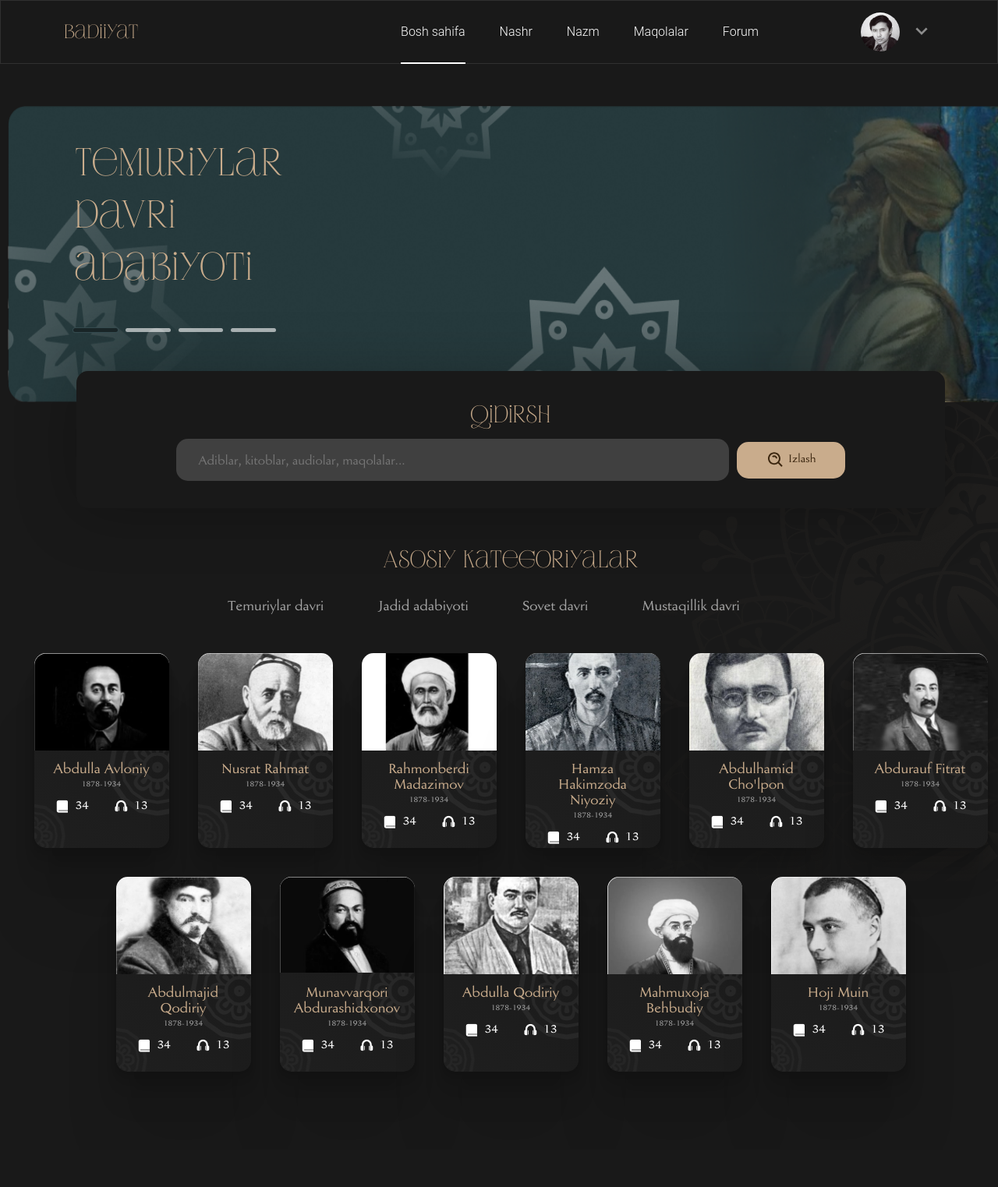
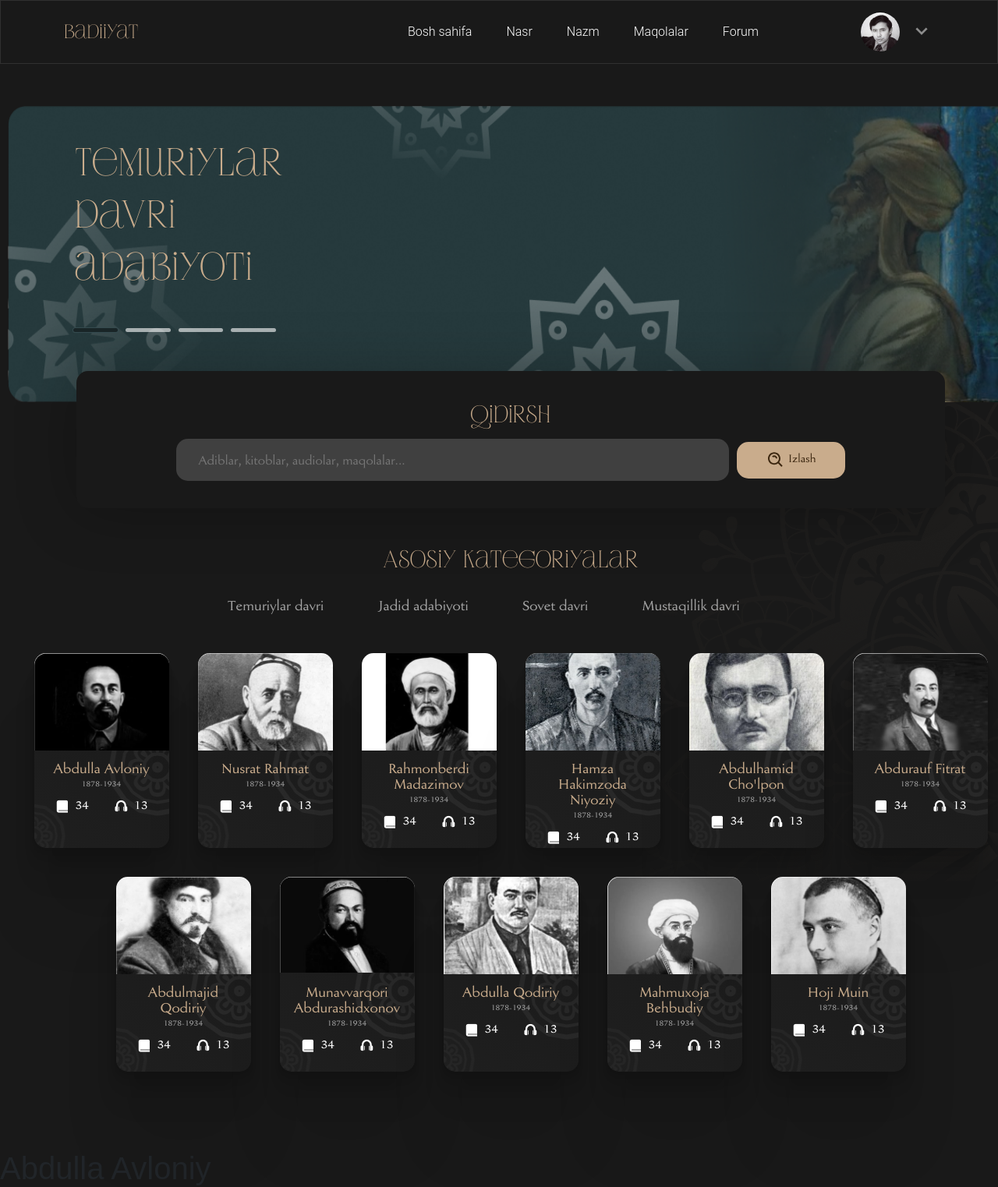
Before and after one commit to MuxammadAli7707/React-DevBooks, a React (Create React App) app: page /Adiblar/1 in a window 1280 px wide. Shown: the top 1523 px of the page at 78% size. Before the commit the page ends 1475 px from the top, so only its background shows below. Built offline with nearby package versions, Linux system fonts and the light colour scheme.

Commit message:
initial commit

```diff
--- a/src/App.js
+++ b/src/App.js
@@ -1,14 +1,24 @@
+import { useState } from 'react';
+import { Route, Routes } from 'react-router-dom';
 import './App.css';
 import Header from './Components/header/Header';
 import Hero from './Components/hero/Hero';
+import Adiblar from './Components/main/card/Adiblar/Adiblar';
 import Main from './Components/main/Main';
+import obj from './Components/main/object/objects'
+import Nazm from './Components/Nazm/Nazm';
 
 function App() {
+  const [newObj, setnewObj] = useState([...obj]);
   return (
     <>
       <Header />
       <Hero />
       <Main />
+      <Routes>
+        <Route path='nazm' element={<Nazm />} />
+        <Route path='Adiblar/:id' element={<Adiblar newObj={newObj} />} />
+      </Routes>
     </>
   );
 }
--- /dev/null
+++ b/src/components/Nazm/Nazm.js
@@ -0,0 +1,11 @@
+import React from 'react'
+
+function Nazm() {
+  return (
+    <div>
+     <h1>Nazm</h1>
+    </div>
+  )
+}
+
+export default Nazm
--- a/src/components/header/Header.js
+++ b/src/components/header/Header.js
@@ -1,7 +1,8 @@
 import React from "react";
 import './Header.scss'
 import havatar from '../../assets/images/header-avatar.jpg'
-
+import { NavLink } from "react-router-dom";
+const navbar = ["Bosh sahifa", "Nasr", "Nazm", "Maqolalar", "Forum"];
 
 export default function Header() {
   return(
@@ -14,11 +15,34 @@ export default function Header() {
 
           <nav className="header__nav d-flex align-items-center">
             <ul className="header__list d-flex justify-content-between align-items-center">
-              <li className="header__item"><a className="header__link actives" href="/">Bosh sahifa</a></li>
+              {navbar.map((nav, i) => {
+                return (
+                  <>
+                    <li className="header__item" key={i}>
+                      {nav === "Bosh sahifa" ? (
+                        <NavLink to={"/"} className='header__link'>
+                          {nav}
+                        </NavLink>
+                      ) : (
+                        <NavLink
+                        to={nav}
+                        className={`header__link item_${
+                          nav === "Bosh sahifa" ? "actives" : ""
+                        }`}
+                      >
+                        {nav}
+                      </NavLink>
+                      )}
+
+                    </li>
+                  </>
+                )
+              })}
+              {/* <li className="header__item"><a className="header__link actives" href="/">Bosh sahifa</a></li>
               <li className="header__item"><a href="#" className="header__link">Nashr</a></li>
               <li className="header__item"><a className="header__link" href="#">Nazm</a></li>
               <li className="header__item"><a className="header__link" href="#">Maqolalar</a></li>
-              <li className="header__item"><a className="header__link" href="#">Forum</a></li>
+              <li className="header__item"><a className="header__link" href="#">Forum</a></li> */}
             </ul>
           <div className="header__usersbox d-flex justify-content-between align-items-center">
             <button className="header__btn"><img src={havatar} alt="avatar" /></button>
--- a/src/components/main/Main.js
+++ b/src/components/main/Main.js
@@ -1,5 +1,4 @@
 import React, { useState, useEffect } from "react";
-import Card from "./card/Card";
 import './Main.scss'
 import Search from "./search/Search";
 import obj from './object/objects';
--- /dev/null
+++ b/src/components/main/card/Adiblar/Adiblar.js
@@ -0,0 +1,19 @@
+import React from 'react';
+import { useLocation } from 'react-router-dom';
+
+function Adiblar({ newObj }) {
+  let location = useLocation();
+
+  return (
+    <div>
+      {newObj.map((item, i) => {
+        if(item.id  == location.pathname.split("/").at(-1)) {
+          console.log("hello");
+          return <h1>{item.name}</h1>
+        }
+      })}
+    </div>
+  );
+}
+
+export default Adiblar;
--- a/src/components/main/card/category/Category.js
+++ b/src/components/main/card/category/Category.js
@@ -1,7 +1,9 @@
-import React from 'react';
-import Buttons from './Button';
-import './Cards.scss'
-import './Category.scss'
+import React from "react";
+import { Link } from "react-router-dom";
+import Buttons from "./Button";
+import "./Cards.scss";
+import "./Category.scss";
+
 function Category(props) {
   let categoryArr = [
     "Temuriylar davri ",
@@ -9,12 +11,18 @@ function Category(props) {
     "Sovet davri",
     "Mustaqillik davri",
   ];
-  let typeArr = ["Temuriylar davri", "Jadid adabiyoti", "Sovet davri", "Mustaqillik davri"];
+  let typeArr = [
+    "Temuriylar davri",
+    "Jadid adabiyoti",
+    "Sovet davri",
+    "Mustaqillik davri",
+  ];
   return (
     <>
-      <ul className='category d-flex'>
+      <ul className="category d-flex">
         {categoryArr.map((item, i) => {
-            return <Buttons
+          return (
+            <Buttons
               key={i}
               item={item}
               obj={props.obj}
@@ -22,6 +30,7 @@ function Category(props) {
               newArr={props.newArr}
               setNewArr={props.setNewArr}
             />
+          );
         })}
       </ul>
 
@@ -29,22 +38,31 @@ function Category(props) {
         {props.newArr.map((item, i) => {
           return (
             <>
+              <Link className="category__link" to={`Adiblar/${item.id}`}>
               <li key={i} className="cards__item">
                 <div className="cards__imgbox">
                   <img className="cards__img" src={item.img} alt={item.name} />
                 </div>
                 <div className="cards__box d-flex flex-column align-items-center">
                   <h3 className="cards__title">{item.name}</h3>
-              <p className="cards__year">{item.birth}-{item.dead}</p>
+                  <p className="cards__year">
+                    {item.birth}-{item.dead}
+                  </p>
 
                   <div className="cards__seenbox d-flex justify-content-between align-items-center">
-                <p className="cards__seen"><i className='bx bxs-book-alt cards__book'></i>34</p>
-                <p className="cards__seen"><i className='bx bx-headphone cards__hphone'></i> 13</p>
+                    <p className="cards__seen">
+                      <i className="bx bxs-book-alt cards__book"></i>34
+                    </p>
+                    <p className="cards__seen">
+                      <i className="bx bx-headphone cards__hphone"></i> 13
+                    </p>
                   </div>
                 </div>
               </li>
+              </Link>
+
             </>
-          )
+          );
         })}
       </ul>
     </>
--- a/src/components/main/card/category/Category.scss
+++ b/src/components/main/card/category/Category.scss
@@ -5,6 +5,9 @@
     margin-right: 69px;
   }
 
+  &__link {
+    text-decoration: none;
+  }
   &__btn {
     background: none;
     border: none;
```
Lines whose indentation alone changed are shown as unchanged.
